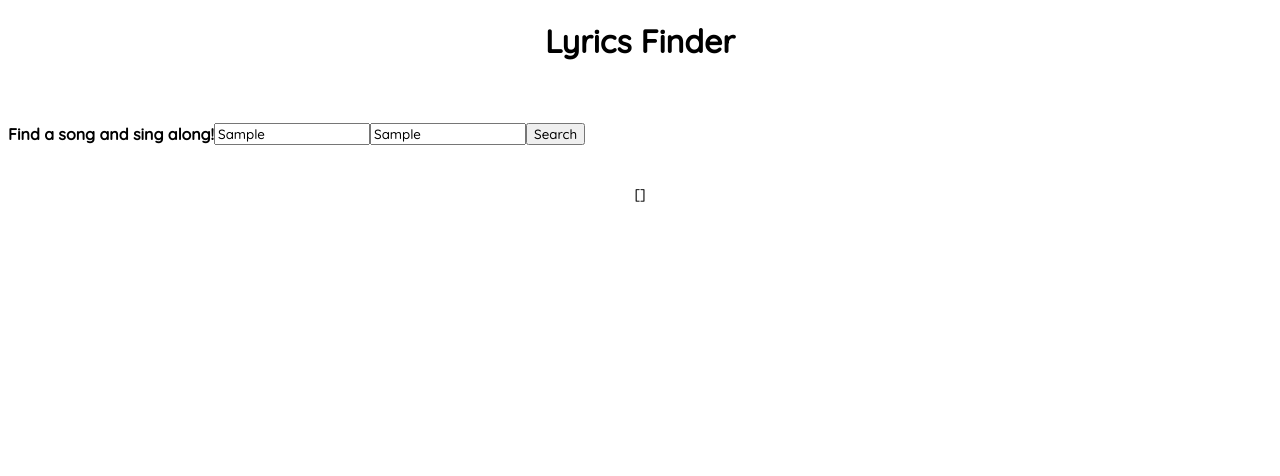
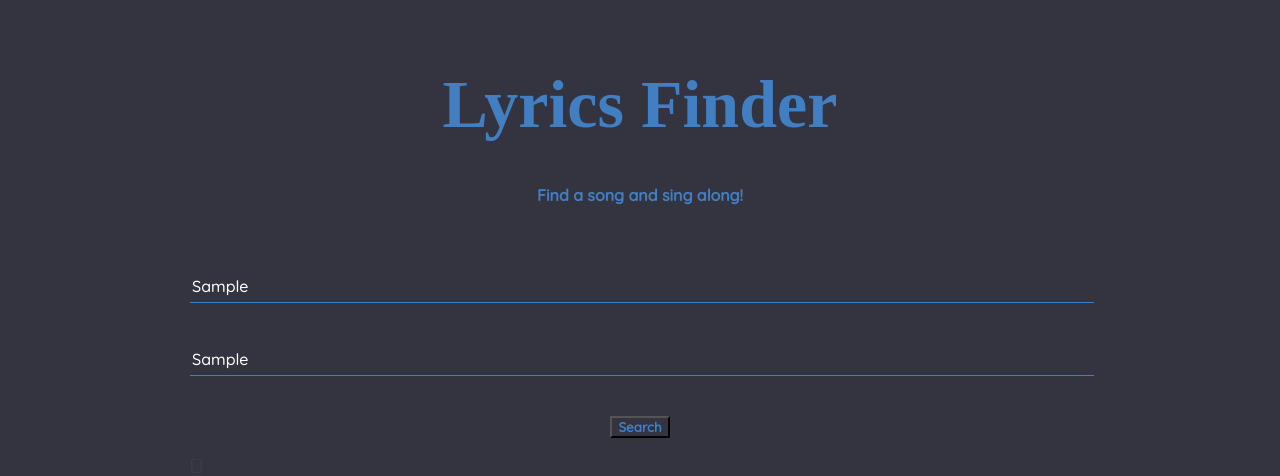
Before and after one commit to MichaelOgunyankin/LyricsFinder-Project, a plain HTML site: page index.html in a window 1280 px wide. Both pictures are taken after typing "Sample", "Sample" into the empty fields and a click on the button "Search". Drawn offline with nearby package versions, Linux system fonts and the light colour scheme; no server answers; a web font is replaced by a local one.

Commit message:
added a container div and class to adjust lay out of elements added styling to the page

```diff
--- a/index.html
+++ b/index.html
@@ -5,9 +5,19 @@
     <meta name="viewport" content="width=device-width, initial-scale=1.0">
     <title>Lyrics Finder</title>
     <link rel="stylesheet" href="style.css">
+    <link rel="preconnect" href="https://fonts.googleapis.com">
+    <link rel="preconnect" href="https://fonts.gstatic.com" crossorigin>
+    <link href="https://fonts.googleapis.com/css2?family=Protest+Riot&display=swap" rel="stylesheet">
     <script defer src="script.js"></script>
+
+    <link rel="stylesheet" href="https://cdnjs.cloudflare.com/ajax/libs/highlight.js/10.7.2/styles/default.min.css">
+    <script src="https://cdnjs.cloudflare.com/ajax/libs/highlight.js/10.7.2/highlight.min.js"></script>
 </head>
 <body>
+    <div class="container">
+        <header>
+
+        </header>
         <!--Title div-->
         <div class="div1" id="div1">
             <h1>Lyrics Finder</h1>
@@ -19,14 +29,15 @@
             <h4>
             Find a song and sing along!
             </h4>
-        <input type="text" name="searchbar"  id="artistInput" placeholder="Search a song name or artist...">
-        <input type="text" name="searchbar"  id="songInput" placeholder="Search a song name or artist...">
+            <input type="text" name="searchbar"  id="artistInput" placeholder="Enter a artist name...">
+            <input type="text" name="searchbar"  id="songInput" placeholder="Enter a song name...">
             <button id="searchbtn">Search</button>
         </div>
 
         <!--Lyric results-->
-    <div class="div3" id="div3" class="lyricsText">
+        <div id="div3" class="lyricsText">
 
+        </div>
         </div>
     </body>
     </html>
--- a/script.js
+++ b/script.js
@@ -42,10 +42,22 @@ searchButton.addEventListener('click', async () => {
     // Log the data received from the api
     //console.log(apiData);
 
-    const lyricsText = document.createElement('p');
+    /*const lyricsText = document.createElement('p');
     lyricsText.innerText = JSON.stringify(apiData);
     lyricsText.classList.add('lyricsText');
+    searchResults.append(lyricsText);*/
+
+    /*const lyricsText = document.createElement('pre'); // Use <pre> for preformatted text
+    lyricsText.innerText = JSON.stringify(apiData, null, 2); // Use null for replacer and 2 for indentation
+    lyricsText.classList.add('lyricsText');
+    searchResults.append(lyricsText);*/
+
+    const lyricsText = document.createElement('p');
+    lyricsText.innerHTML = `<code>${hljs.highlight('json', JSON.stringify(apiData, null, 2)).value}</code>`;
+    lyricsText.classList.add('lyricsText');
+    lyricsText.style.color = '#fff'
     searchResults.append(lyricsText);
+
 
 });
 
--- a/style.css
+++ b/style.css
@@ -1,7 +1,25 @@
 @import url('https://fonts.googleapis.com/css2?family=Quicksand:wght@500&display=swap');
+@import url('https://fonts.googleapis.com/css2?family=Protest+Riot&display=swap');
 
 *{
     font-family: 'Quicksand', sans-serif;
+    background-color: rgb(52, 52, 64);
+
+}
+
+body{
+    margin: 0px;
+    padding: 0px;
+    min-height: 100%;
+    position: relative;
+}
+.container{
+    max-width: 900px;
+    margin: 0 auto;
+}
+
+header{
+    margin-bottom: 65px;
 }
 
 #div1{
@@ -11,28 +29,52 @@
 }
 
 #div2{
-    text-align: center;
-    display: flex;
-    align-items: center;
+text-align: center;
+
+
+}
+input{
+    color: #fff;
+    width: 100%;
+    background: none;
+    border-top: none;
+    border-left: none;
+    border-bottom: 1px solid rgb(66, 126, 194);;
+    height: 30px;
+    border-right: none;
+    font-size: 16px;
+   margin-bottom: 40px;
 }
 
-input{
+button{
+    color: rgb(66, 126, 194);
+    font-weight: bold;
+}
+
+button:hover{
+    background-color: rgb(66, 126, 194);
+    color: black;
+}
+
+h1{
+    font-family: 'protest riot';
+    font-size: 68px;
+    margin-bottom: 0px;
+    color: rgb(66, 126, 194);
 
 }
 
-button{
+h4{
+    margin-bottom: 65px;
+    color: rgb(66, 126, 194);
+}
+
+
+.lyricsText {
+    color: white;
 
 }
 
-.lyricsText {
-    text-align: center;
-    color: black;
-    font-size: 14px;
-    margin: 20px;
-
-    padding-left: 20px;
-    padding-right: 20px;
-    padding-bottom: 70px;
-
-
+p{
+    color: #fff;
 }
```
Also changed, not shown: 1 other file. Lines whose indentation alone changed are shown as unchanged.
